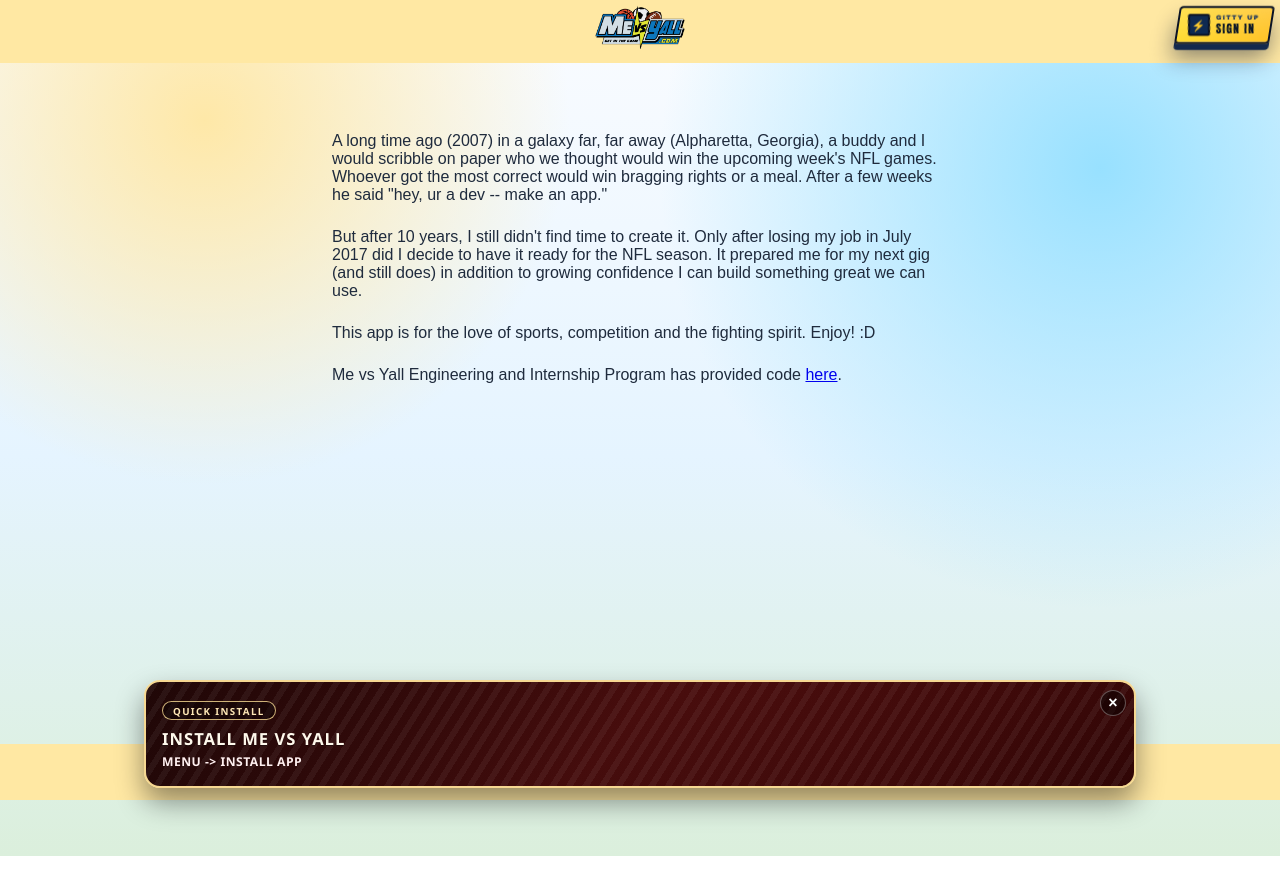
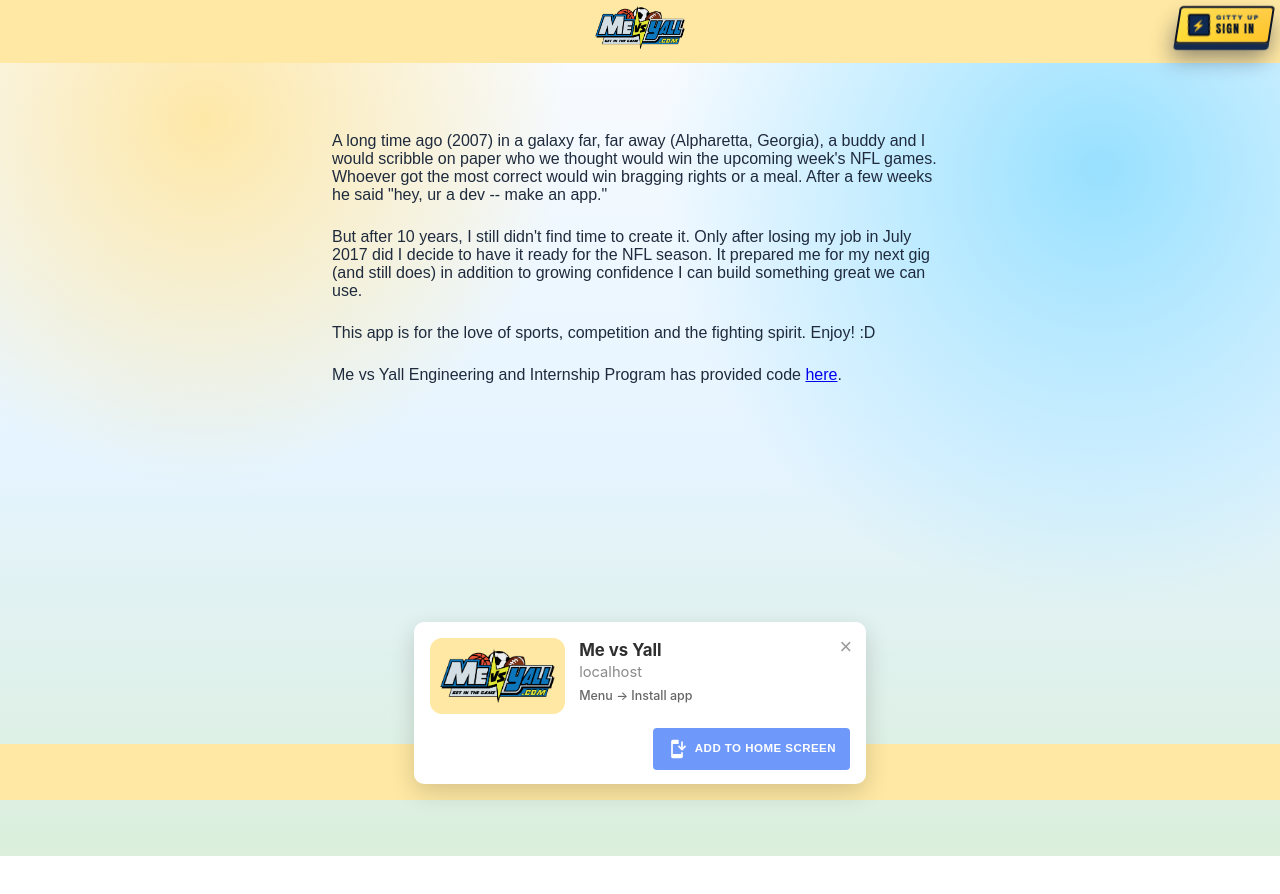
Before and after one commit to roybrown77/me-vs-yall, a React (Vite) app in the folder src/client/: page /origin in a window 1280 px wide. Shown: the top 894 px of the page. Built offline with nearby package versions, Linux system fonts and the light colour scheme; no server answers; what auth0-js would draw is missing.

Commit message:
update pwa install banner

```diff
--- a/src/client/src/components/PwaInstallBanner/index.jsx
+++ b/src/client/src/components/PwaInstallBanner/index.jsx
@@ -1,6 +1,9 @@
 import { useCallback, useMemo, useState } from 'react';
 
+import InstallMobile from '@mui/icons-material/InstallMobile';
+
 import usePwaInstallPrompt from '../../hooks/usePwaInstallPrompt';
+import mvyIcon from '../../styles/images/mvy-balls-cut.png';
 
 const dismissKey = 'pwaInstallBannerDismissed';
 const dismissForDays = 30;
@@ -71,7 +74,13 @@ const PwaInstallBanner = () => {
     }
 
     return 'Menu -> Install app';
-  }, [canInstall, showIosInstructions, isMobile]);
+  }, [showIosInstructions, isMobile]);
+
+  const siteLabel = useMemo(() => {
+    if (typeof window === 'undefined') return 'mevsyall.com';
+
+    return window.location.host || 'mevsyall.com';
+  }, []);
 
   const shouldShow = useMemo(() => {
     return !dismissed && !installed;
@@ -87,8 +96,11 @@ const PwaInstallBanner = () => {
   }, []);
 
   const handleInstall = useCallback(async () => {
-    await promptInstall();
-  }, [promptInstall]);
+    if (canInstall) {
+      await promptInstall();
+      return;
+    }
+  }, [canInstall, promptInstall]);
 
   if (!shouldShow) return null;
 
@@ -102,17 +114,34 @@ const PwaInstallBanner = () => {
       >
         ×
       </button>
-      <div className="pwa-install-banner__content">
-        <div className="pwa-install-banner__kicker">QUICK INSTALL</div>
-        <div className="pwa-install-banner__title">Install Me vs Yall</div>
-        <div className="pwa-install-banner__subtitle">{installMessage}</div>
+
+      <div className="pwa-install-banner__header">
+        <img
+          className="pwa-install-banner__icon"
+          src={mvyIcon}
+          alt=""
+        />
+        <div className="pwa-install-banner__info">
+          <div className="pwa-install-banner__title">Me vs Yall</div>
+          <div className="pwa-install-banner__subtitle">{siteLabel}</div>
+          {!canInstall ? (
+            <div className="pwa-install-banner__hint">{installMessage}</div>
+          ) : null}
+        </div>
       </div>
-      <div className="pwa-install-banner__controls">
-        {canInstall ? (
-          <button type="button" className="pwa-install-banner__action" onClick={handleInstall}>
-            Install App
-          </button>
-        ) : null}
+
+      <div className="pwa-install-banner__footer">
+        <button
+          type="button"
+          className="pwa-install-banner__action"
+          onClick={handleInstall}
+          disabled={!canInstall}
+          aria-disabled={!canInstall}
+          title={!canInstall ? installMessage : undefined}
+        >
+          <InstallMobile fontSize="small" aria-hidden="true" />
+          <span>Add to Home Screen</span>
+        </button>
       </div>
     </div>
   );
--- a/src/client/src/styles/App.css
+++ b/src/client/src/styles/App.css
@@ -4,161 +4,119 @@
 
 .pwa-install-banner {
   position: fixed;
-  right: 12px;
-  bottom: 12px;
-  left: 12px;
+  right: 16px;
+  bottom: 16px;
+  left: 16px;
   z-index: 1400;
-  display: grid;
-  grid-template-columns: 1fr auto;
+  width: min(420px, calc(100vw - 32px));
+  margin: 0 auto;
+  display: flex;
+  flex-direction: column;
+  gap: 14px;
+  border-radius: 10px;
+  padding: 16px 16px 14px;
+  background: #ffffff;
+  box-shadow: 0 8px 24px rgba(0, 0, 0, 0.16);
+  animation: install-banner-rise 360ms ease-out;
+  font-family: -apple-system, BlinkMacSystemFont, 'Segoe UI', Roboto, sans-serif;
+}
+
+.pwa-install-banner__header {
+  display: flex;
+  align-items: flex-start;
+  gap: 14px;
+  padding-right: 20px;
+}
+
+.pwa-install-banner__icon {
+  height: 56px;
+  border-radius: 12px;
+  flex-shrink: 0;
+  object-fit: cover;
+  background: #ffe8a3;
+  padding: 10px;
+}
+
+.pwa-install-banner__info {
+  min-width: 0;
+  padding-top: 2px;
+  text-align: left;
+}
+
+.pwa-install-banner__title {
+  color: #2f2f2f;
+  font-size: 1.05rem;
+  font-weight: 700;
+  line-height: 1.2;
+}
+
+.pwa-install-banner__subtitle {
+  margin-top: 4px;
+  color: #8a8a8a;
+  font-size: 0.92rem;
+  font-weight: 400;
+  line-height: 1.2;
+}
+
+.pwa-install-banner__hint {
+  margin-top: 6px;
+  color: #666666;
+  font-size: 0.78rem;
+  font-weight: 500;
+  line-height: 1.25;
+}
+
+.pwa-install-banner__footer {
+  display: flex;
+  justify-content: flex-end;
+}
+
+.pwa-install-banner__action {
+  display: inline-flex;
   align-items: center;
-  gap: 14px;
-  border: 2px solid #f6d892;
-  border-radius: 16px;
-  padding: 16px 52px 16px 16px;
-  max-width: 920px;
-  margin: 0 auto;
-  background:
-    linear-gradient(102deg, rgba(14, 6, 6, 0.84), rgba(0, 0, 0, 0.5)),
-    linear-gradient(132deg, #7f0e0e 0%, #c82020 48%, #5f0c0c 100%);
-  box-shadow: 0 14px 28px rgba(0, 0, 0, 0.42);
-  overflow: hidden;
-  animation: install-banner-rise 360ms ease-out;
-  font-family: 'Avenir Next', 'Segoe UI', 'Trebuchet MS', sans-serif;
-}
-
-.pwa-install-banner::before {
-  content: '';
-  position: absolute;
-  inset: 0;
-  background: repeating-linear-gradient(
-    -58deg,
-    rgba(255, 255, 255, 0.1) 0 6px,
-    rgba(255, 255, 255, 0) 6px 14px
-  );
-  pointer-events: none;
-  opacity: 0.5;
-}
-
-.pwa-install-banner__content {
-  min-width: 0;
-  text-align: left;
-  position: relative;
-  z-index: 1;
-}
-
-.pwa-install-banner__controls {
-  display: flex;
-  align-items: center;
-  justify-content: flex-end;
-  min-width: fit-content;
-  position: relative;
-  z-index: 1;
-}
-
-.pwa-install-banner__kicker {
-  display: inline-flex;
-  justify-content: center;
-  text-align: center;
-  margin-bottom: 10px;
-  border: 1px solid rgba(246, 216, 146, 0.82);
-  border-radius: 999px;
-  padding: 4px 10px 2px 10px;
-  background: rgba(0, 0, 0, 0.35);
-  color: #ffe8b6;
-  font-size: 0.61rem;
+  gap: 8px;
+  border: none;
+  border-radius: 4px;
+  padding: 11px 14px;
+  background: #3772fa;
+  color: #ffffff;
+  font-size: 0.72rem;
   font-weight: 700;
-  line-height: 1.15;
-  letter-spacing: 0.14em;
-}
-
-.pwa-install-banner__title {
-  max-width: 58ch;
-  color: #fff9ec;
-  font-size: 1.04rem;
-  font-weight: 700;
-  line-height: 1.08;
-  letter-spacing: 0.06em;
-  text-transform: uppercase;
-  text-shadow: 0 1px 0 rgba(0, 0, 0, 0.35);
-  text-wrap: balance;
-}
-
-.pwa-install-banner__subtitle {
-  margin-top: 6px;
-  max-width: 60ch;
-  color: #fff0f0;
-  font-size: 0.76rem;
-  font-weight: 600;
-  line-height: 1.3;
+  line-height: 1;
   letter-spacing: 0.04em;
   text-transform: uppercase;
-}
-
-.pwa-install-banner__voice {
-  margin-top: 6px;
-  max-width: 62ch;
-  color: #ffe19c;
-  font-family: 'Serif', Serif, monospace;
-  font-size: 1rem;
-  font-weight: 700;
-  line-height: 1.42;
-  letter-spacing: 0.01em;
-  opacity: 0.98;
-}
-
-.pwa-install-banner__action {
-  position: relative;
-  z-index: 1;
-  border: 1px solid #160d0d;
-  border-radius: 999px;
-  padding: 10px 17px;
-  background: #ffe1a4;
-  color: #121212;
-  font: 700 0.72rem/1 'Avenir Next', 'Segoe UI', 'Trebuchet MS', sans-serif;
-  letter-spacing: 0.1em;
-  text-transform: uppercase;
   cursor: pointer;
-  transition: transform 140ms ease, box-shadow 140ms ease, background-color 140ms ease;
-}
-
-.pwa-install-banner__action:hover {
-  background: #ffeac0;
-  transform: translateY(-1px);
-  box-shadow: 0 6px 12px rgba(0, 0, 0, 0.26);
+  transition: background-color 140ms ease, opacity 140ms ease;
+}
+
+.pwa-install-banner__action:hover:not(:disabled) {
+  background: #2f66e8;
+}
+
+.pwa-install-banner__action:disabled {
+  opacity: 0.72;
+  cursor: default;
 }
 
 .pwa-install-banner__action:focus-visible,
 .pwa-install-banner__close:focus-visible {
-  outline: 2px solid #f6d892;
+  outline: 2px solid #3772fa;
   outline-offset: 2px;
 }
 
-.pwa-install-banner__manual {
-  border: 1px solid rgba(246, 216, 146, 0.8);
-  border-radius: 999px;
-  padding: 7px 12px;
-  background: rgba(0, 0, 0, 0.35);
-  color: #ffefc7;
-  font: 600 0.68rem/1.1 'Avenir Next', 'Segoe UI', 'Trebuchet MS', sans-serif;
-  letter-spacing: 0.09em;
-  text-transform: uppercase;
-}
-
 .pwa-install-banner__close {
   position: absolute;
-  top: 8px;
-  right: 8px;
+  top: 10px;
+  right: 10px;
   z-index: 2;
-  border: 1px solid rgba(255, 255, 255, 0.3);
-  border-radius: 999px;
-  height: 26px;
-  width: 26px;
-  background: rgba(0, 0, 0, 0.45);
-  color: #fff;
+  border: none;
+  background: transparent;
+  color: #9a9a9a;
   cursor: pointer;
-  font-size: 1rem;
-  font-weight: 900;
+  font-size: 1.35rem;
+  font-weight: 400;
   line-height: 1;
+  padding: 4px;
 }
 
 @keyframes install-banner-rise {
@@ -175,28 +133,20 @@
 
 @media screen and (max-width: 700px) {
   .pwa-install-banner {
-    grid-template-columns: 1fr;
-    align-items: flex-start;
-    padding-right: 40px;
-  }
-
-  .pwa-install-banner__controls {
-    justify-content: flex-start;
+    right: 12px;
+    bottom: 12px;
+    left: 12px;
+    width: auto;
   }
 
   .pwa-install-banner__action {
-    margin-top: 10px;
-  }
-
-  .pwa-install-banner__title {
-    font-size: 0.94rem;
-    letter-spacing: 0.03em;
-  }
-
-  .pwa-install-banner__subtitle {
-    font-size: 0.72rem;
-  }
-
+    width: 100%;
+    justify-content: center;
+  }
+
+  .pwa-install-banner__footer {
+    justify-content: stretch;
+  }
 }
 
 @media (prefers-reduced-motion: reduce) {
```
